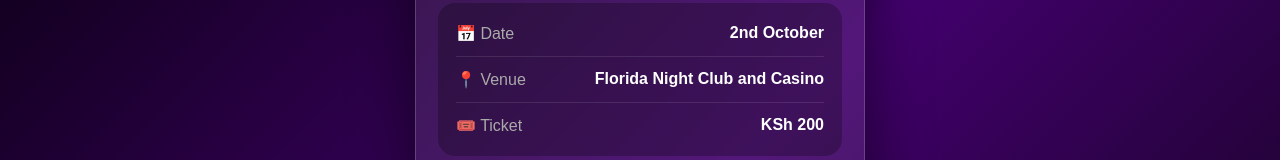
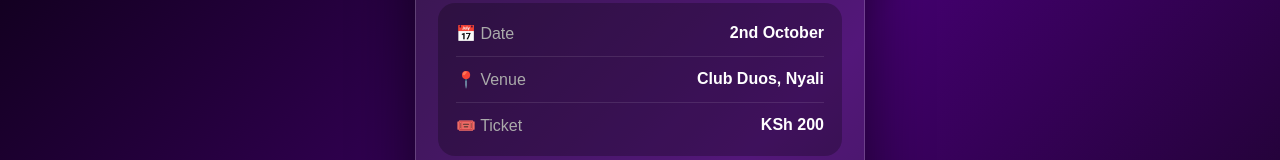
Before and after one commit to ralphatrades1/Flexing-night-out-, a plain HTML site: page index.html in a window 1280 px wide. Shown: the part 219-379 px from the top of the page. Drawn offline with Linux system fonts and the light colour scheme.

Commit message:
Update venue name from Florida to Club Duos, Nyali

```diff
--- a/index.html
+++ b/index.html
@@ -192,7 +192,7 @@
 
     <div class="row">
       <span class="label">📍 Venue</span>
-      <span class="value">Florida Night Club and Casino</span>
+      <span class="value">Club Duos, Nyali</span>
     </div>
 
     <div class="row">
```
